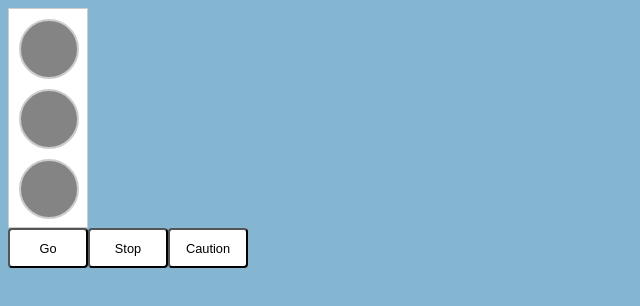
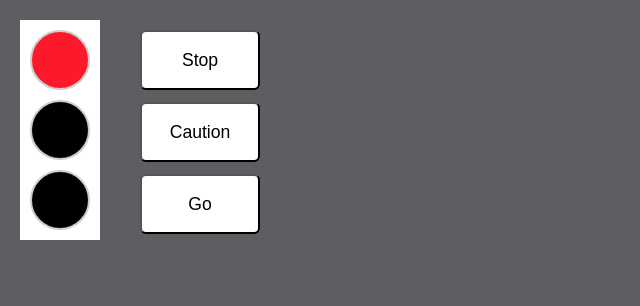
Before and after one commit to jellroll/GA_FEWD_Projects, a plain HTML site: page GA_2_Traffic_Light/index.html in a window 1280 px wide. Shown: the whole page, without its empty margins (0-640 px from the left). Drawn offline with Linux system fonts and the light colour scheme.

Commit message:
Added light control via buttons.

```diff
--- a/GA_2_Traffic_Light/css/main.css
+++ b/GA_2_Traffic_Light/css/main.css
@@ -7,49 +7,55 @@
 body {
 	max-width: 600px;
 	font-family: avenir, helvetica, sans-serif;
-	background: rgba(102,163,198,0.8);
+	background: rgba(55,53,59,0.8);
+	margin: 20px;
 }
 
 button {
-	float: left;
-	position: inline;
-	width: 80px;
-	height: 40px;
-	border-radius: 4px;
+	width: 120px;
+	height: 60px;
+	margin: 10px 0 2px 0;
+	border-radius: 6px;
 	background: rgb(255,255,255);
-	font-size: 0.8em;
+	font-size: 1.1em;
+	cursor: pointer;
 }
 
-#lightbox {
+#light-container {
+	position: absolute;
 	width: 80px;
 	height: 220px;
 	background: rgb(255,255,255);
-	border: 1px solid #ccc;
+	border: 1px solid #rgba(204,204,204,1);
+}
+
+#button-container {
+	float: left;
+	position: relative;
+	margin-left: 120px;
+	width: 80px;
+	height: 220px;
 }
 
 .light {
 	width: 60px;
 	height: 60px;
-	background-color: rgba(132,132,132,1);
+	background: rgba(132,132,132,1);
 	border-radius: 30px;
 	border: 2px solid #ccc;
-	cursor: pointer;
 	margin: 10px;
+	padding: 0;
+	transition: background-color 1s ease 0s;
 	}
 
-.light:hover {
-  background-color: green;
-  opacity: .9;
+#light-stop {
+	background: rgba(254,24,43,1);
 }
 
+#light-caution {
+	background: rgba(0,0,0,1);
+}
 
-
-/* button {
-	float: right;
-	clear: both;
-	width: 80px;
-	height: 40px;
-	border-radius: 4px;
-	background: rgb(255,255,255);
-	font-size: 0.8em;
-} */
+#light-go {
+	background: rgba(0,0,0,1);
+}
--- a/GA_2_Traffic_Light/index.html
+++ b/GA_2_Traffic_Light/index.html
@@ -4,21 +4,21 @@
 	<meta charset="UTF-8">
 	<title>Traffic Light</title>
 	<link href="css/main.css" rel="stylesheet" type="text/css" />
+	<script src="js/main.js" type="text/javascript"></script>
 </head>
 
 <body>
-	<!--<div id="container">-->
-		<div id="lightbox">
-			<div class="light"></div>
-			<div class="light"></div>
-			<div class="light"></div>
-		</div>
+	<div id="light-container">
+		<div id="light-stop" class="light"></div>
+		<div id="light-caution" class="light"></div>
+		<div id="light-go" class="light"></div>
+	</div>
 
-		<button>Go</button>
-		<button>Stop</button>
-		<button>Caution</button>
-
-	<!--</div>-->
+	<div id="button-container">
+		<button id="button-stop" onclick="lightStop()">Stop</button>
+		<button id="button-caution" onclick="lightCaution()">Caution</button>
+		<button id="button-go" onclick="lightGo()">Go</button>
+	</div>
 </body>
 
 </html>
--- /dev/null
+++ b/GA_2_Traffic_Light/js/main.js
@@ -0,0 +1,17 @@
+function lightStop() {
+		document.getElementById('light-stop').style.background = 'rgba(254,24,43,1)';
+		document.getElementById('light-caution').style.background = 'rgba(0,0,0,1)';
+		document.getElementById('light-go').style.background = 'rgba(0,0,0,1)';
+	}
+
+function lightCaution() {
+	document.getElementById('light-stop').style.background = 'rgba(0,0,0,1)';
+	document.getElementById('light-caution').style.background = 'rgba(255,224,59,1)';
+	document.getElementById('light-go').style.background = 'rgba(0,0,0,1)';
+}
+
+function lightGo() {
+	document.getElementById('light-stop').style.background = 'rgba(0,0,0,1)';
+	document.getElementById('light-caution').style.background = 'rgba(0,0,0,1)';
+	document.getElementById('light-go').style.background = 'rgba(71,220,199,1)';
+}
```
